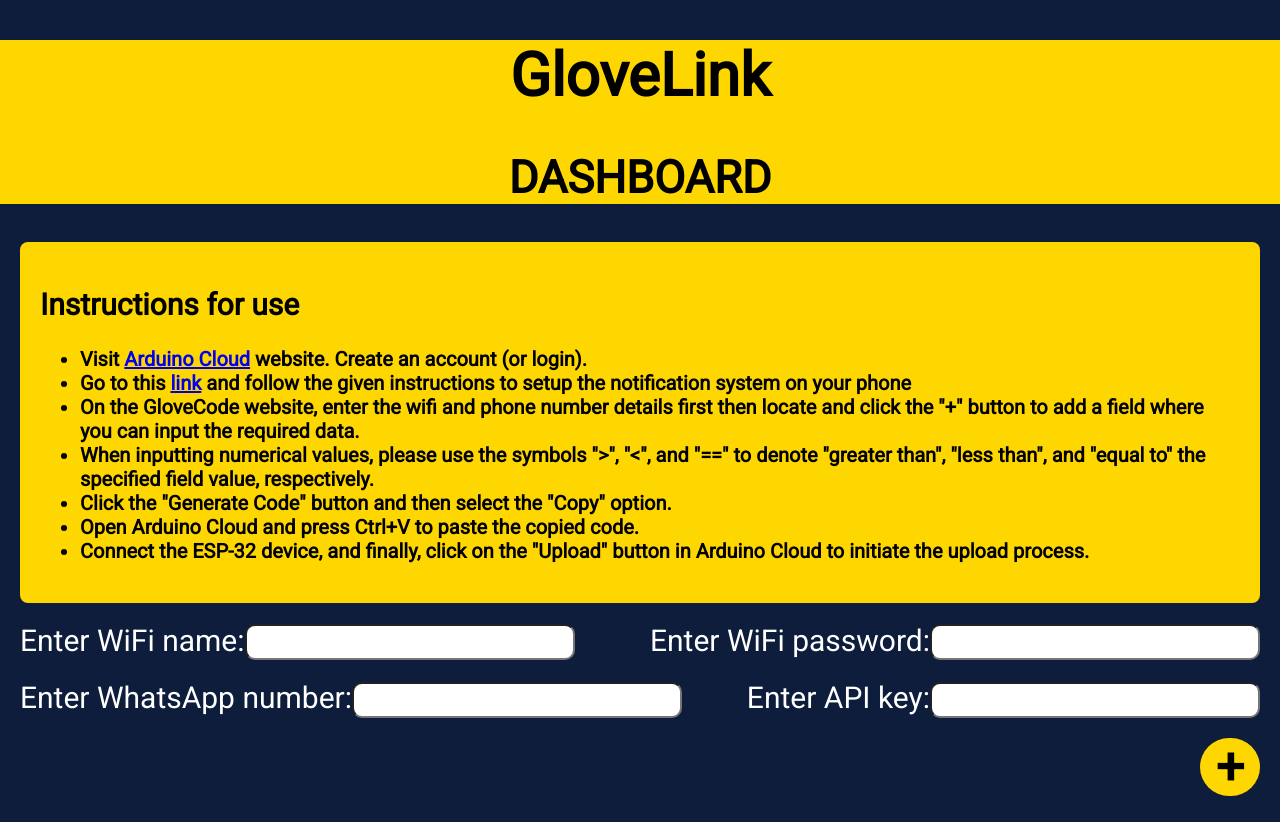
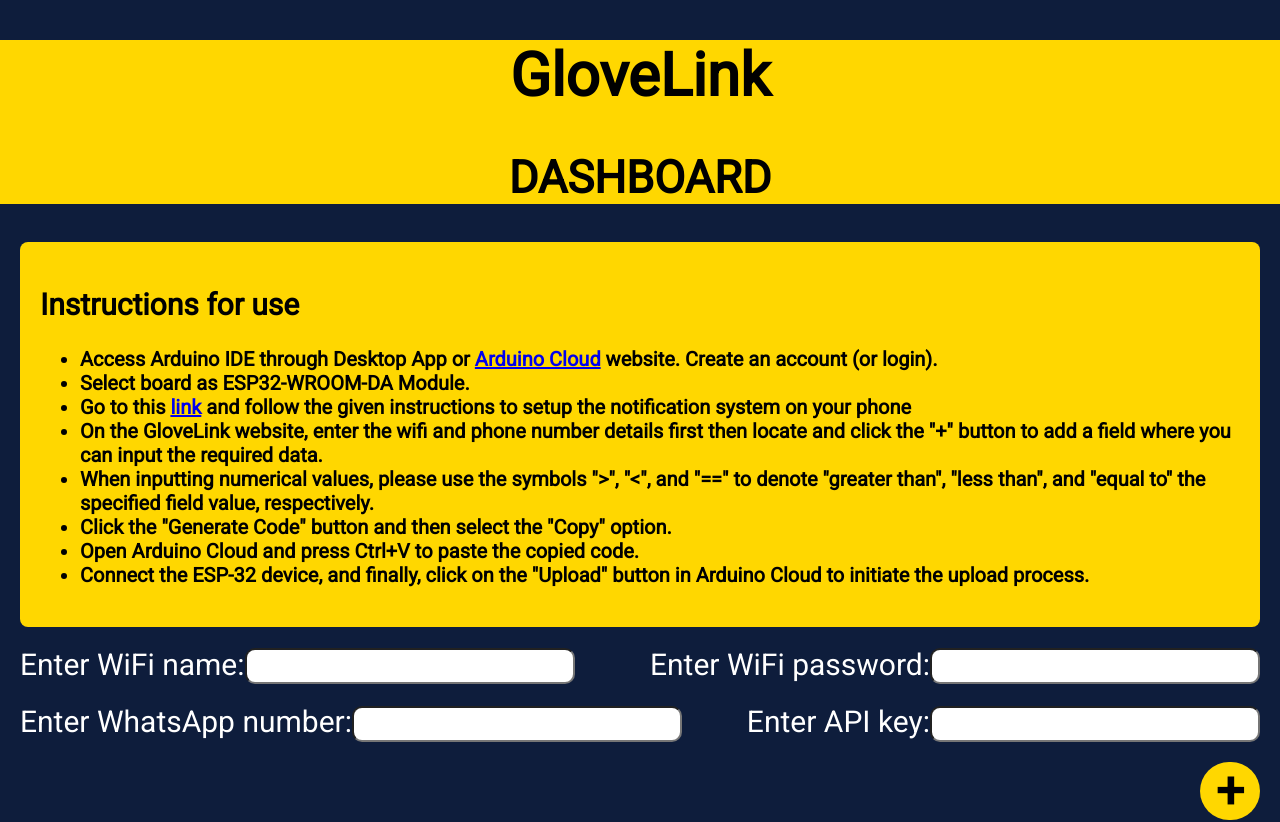
Before and after one commit to Abdul-Hafeez-Galib/GloveLink, a React (Create React App) app: page / in a window 1280 px wide. Shown: the top 822 px of the page. Built offline with nearby package versions, Linux system fonts and the light colour scheme.

Commit message:
Clarity of instructions

```diff
--- a/src/App.js
+++ b/src/App.js
@@ -252,9 +252,10 @@
       <div className='Instructions-box'>
         <h2>Instructions for use</h2>
         <ul>
-          <li>Visit <a Clouda href='https://cloud.arduino.cc/home/' target="_blank">Arduino Cloud</a> website. Create an account (or login).</li>
+          <li>Access Arduino IDE through Desktop App or <a Clouda href='https://cloud.arduino.cc/home/' target="_blank">Arduino Cloud</a> website. Create an account (or login).</li>
+          <li>Select board as ESP32-WROOM-DA Module.</li>
           <li>Go to this <a href='https://www.callmebot.com/blog/free-api-whatsapp-messages/' target="_blank">link</a> and follow the given instructions to setup the notification system on your phone</li>
-          <li>On the GloveCode website, enter the wifi and phone number details first then locate and click the "+" button to add a field where you can input the required data.</li>
+          <li>On the GloveLink website, enter the wifi and phone number details first then locate and click the "+" button to add a field where you can input the required data.</li>
           <li>When inputting numerical values, please use the symbols "{">"}", "{"<"}", and "==" to denote "greater than", "less than", and "equal to" the specified field value, respectively.</li>
           <li>Click the "Generate Code" button and then select the "Copy" option.</li>
           <li>Open Arduino Cloud and press Ctrl+V to paste the copied code.</li>
```
